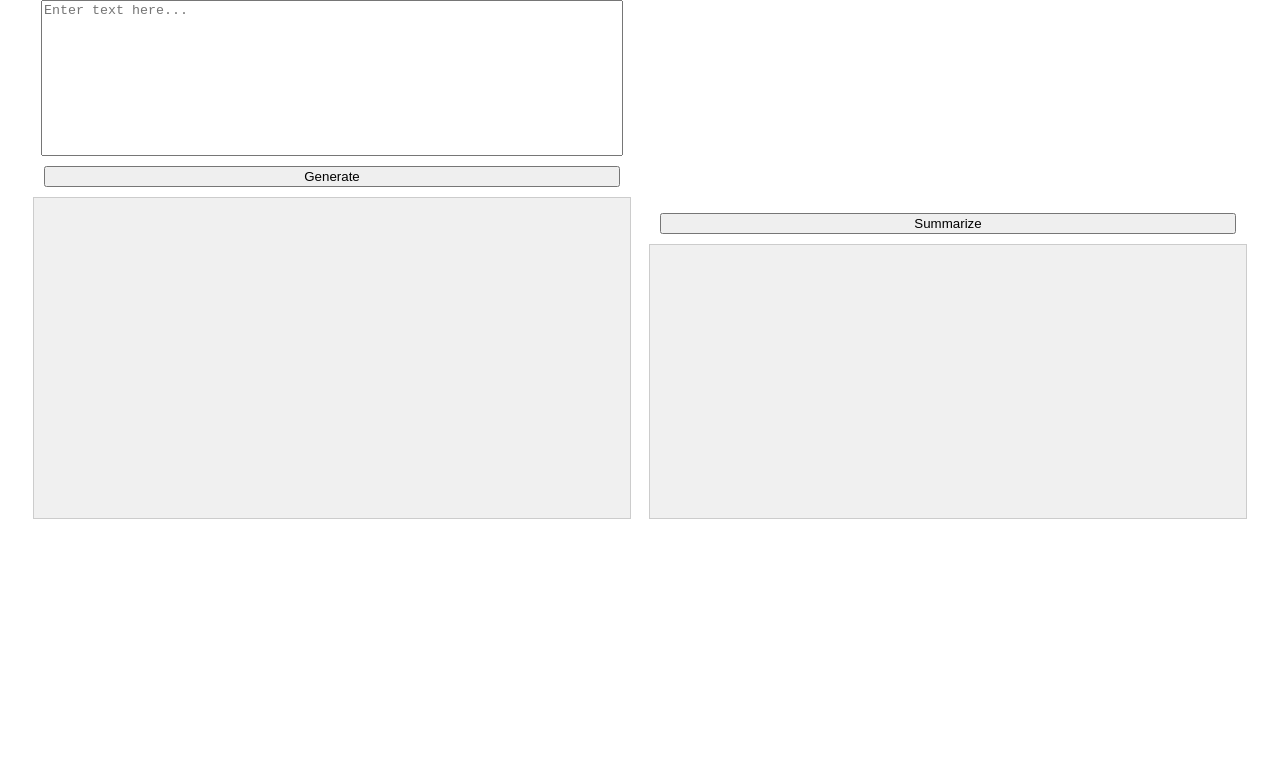
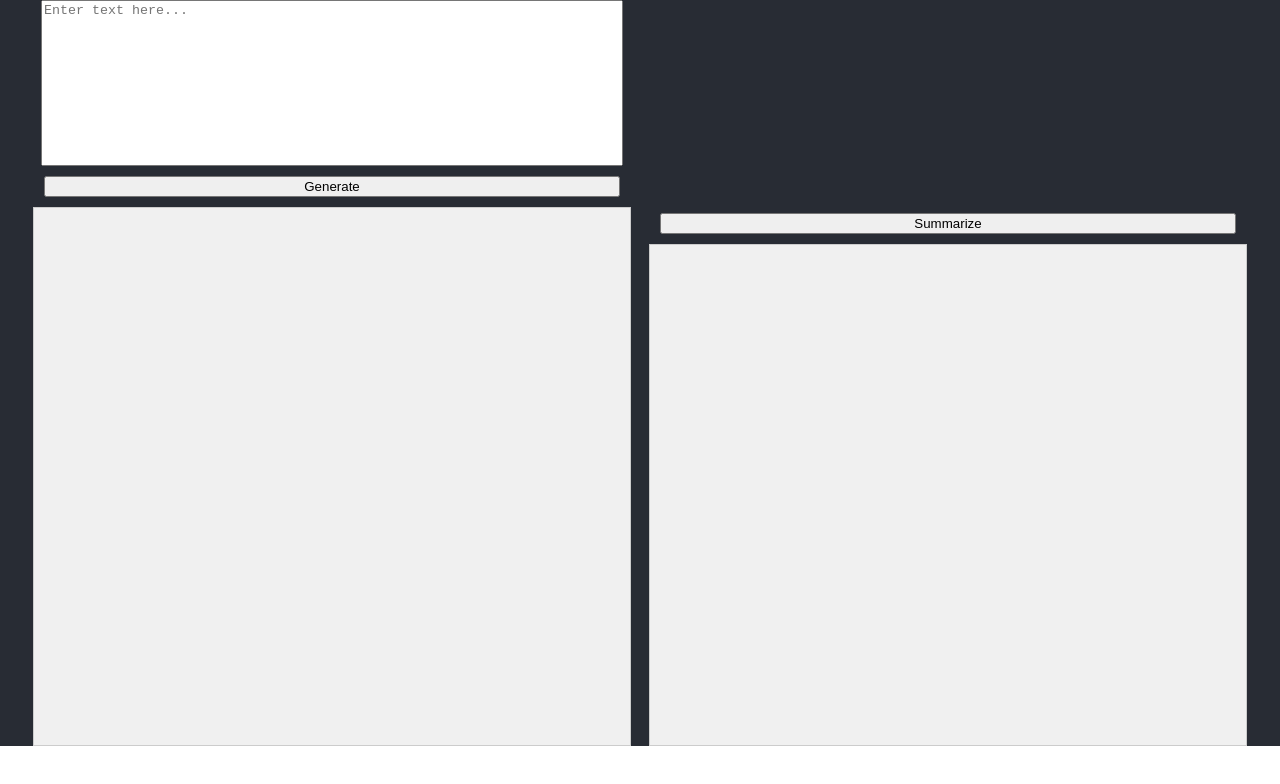
Before and after one commit to rkruser/km-health-solutions, a React (Create React App) app in the folder site-prototype/km-prototype/: page / in a window 1280 px wide. Shown: the top 784 px of the page. Built offline with nearby package versions, Linux system fonts and the light colour scheme.

Commit message:
Changed minor height properties and background

```diff
--- a/site-prototype/km-prototype/src/App.css
+++ b/site-prototype/km-prototype/src/App.css
@@ -1,5 +1,6 @@
 .App {
   text-align: center;
+  background-color: #282c34;
 }
 
 .App-logo {
@@ -56,7 +57,7 @@
 
 .input-area {
   width: 100%;
-  height: 150px;
+  height: 20vh;
   resize: none;
   margin-bottom: 10px;
 }
@@ -70,6 +71,7 @@
 .generated-text,
 .summarized-text {
   width: 100%;
+  height: 60vh;
   flex-grow: 1;
   padding: 10px;
   background-color: #f0f0f0;
@@ -77,7 +79,3 @@
   white-space: pre-wrap;
   overflow-y: auto; /* Add scrollbar if the text exceeds the height */
 }
-
-.generated-text {
-  height: 300px; /* Fixed height for the left column panel */
-}
```
